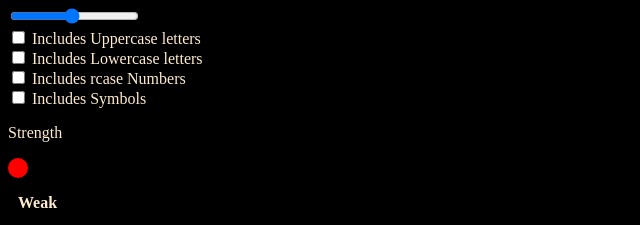
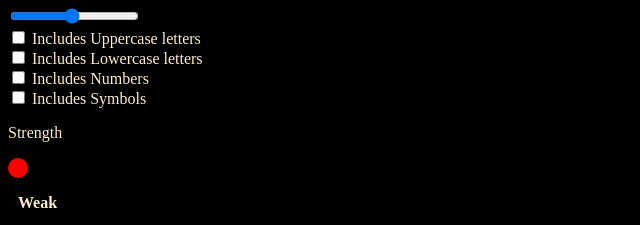
Before and after one commit to Prabhleendav/passwordGenerator, a plain HTML site: page index.html in a window 1280 px wide. Shown: the part 180-405 px from the top of the page, 0-640 px from the left. Drawn offline with Linux system fonts and the light colour scheme.

Commit message:
Update index.html

```diff
--- a/index.html
+++ b/index.html
@@ -37,7 +37,7 @@
         </div>
         <div>
             <input type="checkbox" id="numbers">
-            <label for="numbers">Includes rcase Numbers</label>
+            <label for="numbers">Includes Numbers</label>
         </div>
         <div>
             <input type="checkbox" id="symbols">
```
